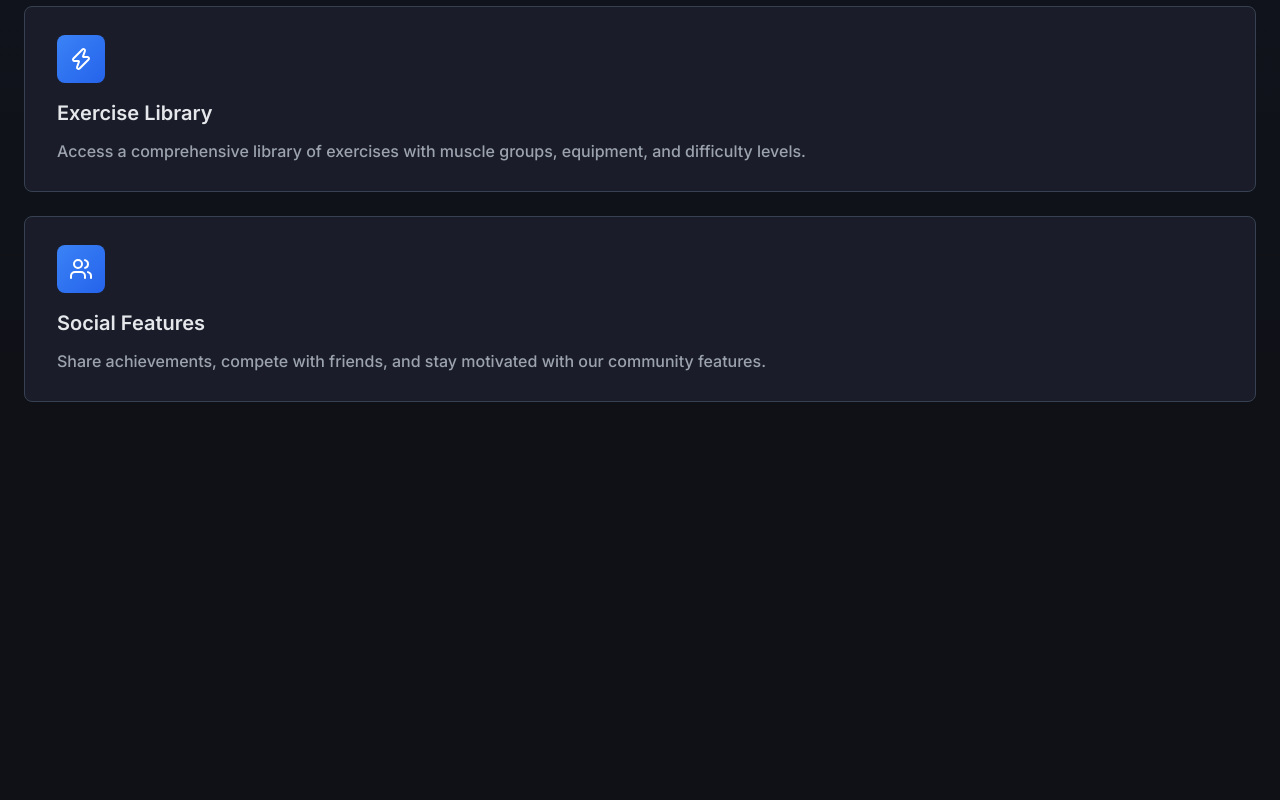
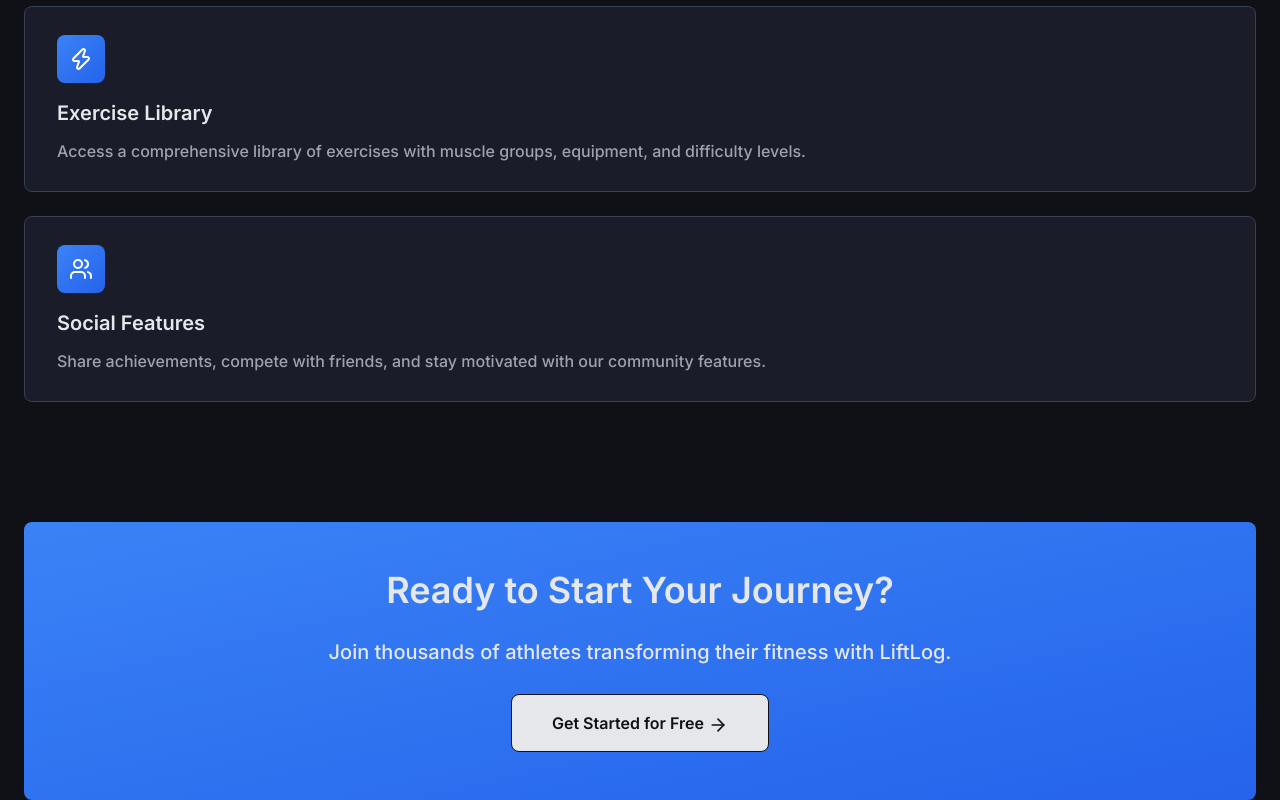
Before and after one commit to Koraxdd/LiftLog, a Next.js app: page / in a window 1280 px wide. Shown: the part 1941-2741 px from the top of the page. Before the commit the page ends 2343 px from the top, so only its background shows below. Built offline with nearby package versions, Linux system fonts and the light colour scheme.

Commit message:
feat: added cta section

```diff
--- a/src/app/page.tsx
+++ b/src/app/page.tsx
@@ -1,3 +1,4 @@
+import CTA from "@/components/CTA";
 import Features from "@/components/Features/Features";
 import Hero from "@/components/Hero";
 import Navbar from "@/components/Navbar";
@@ -5,11 +6,12 @@ import SocialProof from "@/components/Social/SocialProof";
 
 export default function LandingPage() {
   return (
-    <div className="bg-linear-to-b from-[#3B82F6]/10 to-transparent min-h-screen">
+    <div className="bg-linear-to-b from-0% from-[#3B82F6]/10 to-20% to-transparent min-h-screen">
       <Navbar />
       <Hero />
       <SocialProof />
       <Features />
+      <CTA />
     </div>
   )
 }
--- a/src/components/Button.tsx
+++ b/src/components/Button.tsx
@@ -3,7 +3,7 @@ import type { ReactNode } from "react"
 
 type ButtonProps = {
     children: ReactNode
-    variant: "login" | "register" | "trial"
+    variant: "login" | "register" | "trial" | "cta"
     type?: "submit" | "reset" | "button"
     onClick?: () => void
 }
@@ -13,7 +13,8 @@ export default function Button({ children, variant }: ButtonProps) {
         "px-4 py-2 rounded-lg font-semibold",
         variant === "login" && "text-[#9CA3AF]",
         variant === "register" && "text-[#E5E7EB] bg-[#3B82F6]",
-        variant === "trial" && "text-[#E5E7EB] bg-[#3B82F6] px-6 py-3 text-lg flex justify-center items-center gap-3"
+        variant === "trial" && "text-[#E5E7EB] bg-[#3B82F6] px-6 py-3 text-lg flex justify-center items-center gap-3",
+        variant === "cta" && "text-[#0F1117] bg-[#E5E7EB] border border-[#0F1117] px-10 py-4"
     )
 
     return (
--- /dev/null
+++ b/src/components/CTA.tsx
@@ -0,0 +1,14 @@
+import Button from "./Button";
+import { ArrowRight } from "lucide-react"
+
+export default function CTA() {
+    return (
+        <div className="mt-30 px-6">
+            <div className="bg-linear-to-br from-[#3B82F6] to-[#2563EB] flex flex-col justify-center items-center text-center rounded-lg gap-7 px-14 py-12">
+                <h2 className="text-4xl font-semibold">Ready to Start Your Journey?</h2>
+                <span className="text-[#E5E7EB] text-xl font-medium">Join thousands of athletes transforming their fitness with LiftLog.</span>
+                <Button variant="cta">Get Started for Free <ArrowRight size={20} className="inline-flex" /></Button>
+            </div>
+        </div>
+    )
+}
```
